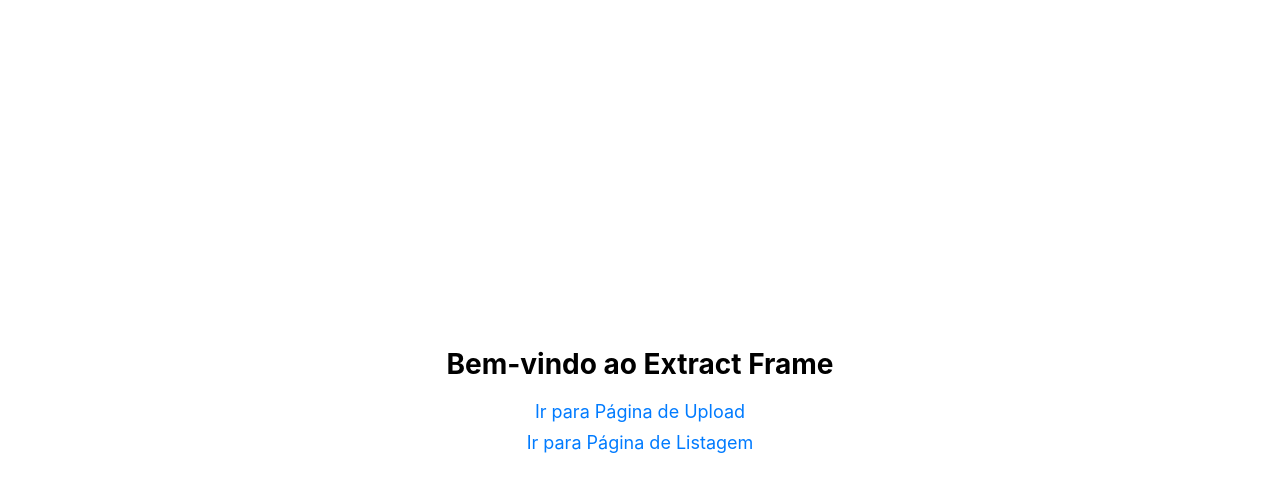
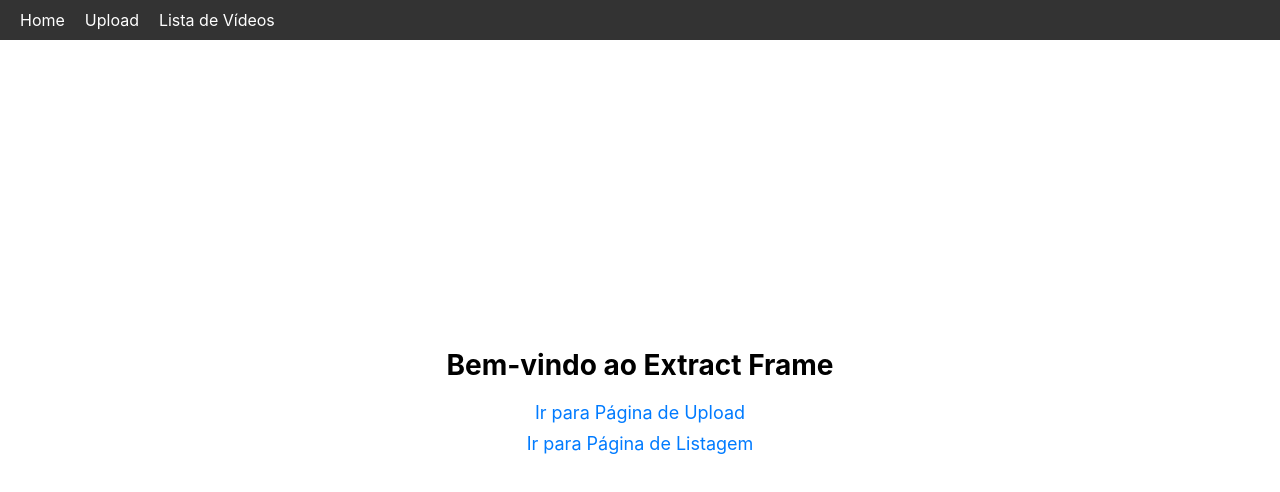
Before and after one commit to yurissena/extract-frames, a React (Create React App) app in the folder community/: page / in a window 1280 px wide. Shown: the top 492 px of the page. Built offline with nearby package versions, Linux system fonts and the light colour scheme.

Commit message:
Add NavBar component and center align navigation links

```diff
--- a/community/src/pages/Home.tsx
+++ b/community/src/pages/Home.tsx
@@ -1,10 +1,13 @@
 import React from 'react';
 import { Link } from 'react-router-dom';
+import NavBar from '../components/navbar';
 import '../styles/Home.css';
 
 const Home: React.FC = () => {
   return (
-    <div className="container">
+    <div>
+      <NavBar />
+      <div className="conteiner">
         <h1 className="heading">Bem-vindo ao Extract Frame </h1>
         <nav>
           <ul className="nav-list">
@@ -17,6 +20,7 @@ const Home: React.FC = () => {
           </ul>
         </nav>
       </div>
+    </div>
   );
 };
 
--- a/community/src/styles/Home.css
+++ b/community/src/styles/Home.css
@@ -9,6 +9,7 @@
 }
 
 .nav-list {
+  text-align: center;
   list-style: none;
   padding: 0;
 }
```
Lines whose indentation alone changed are shown as unchanged.
